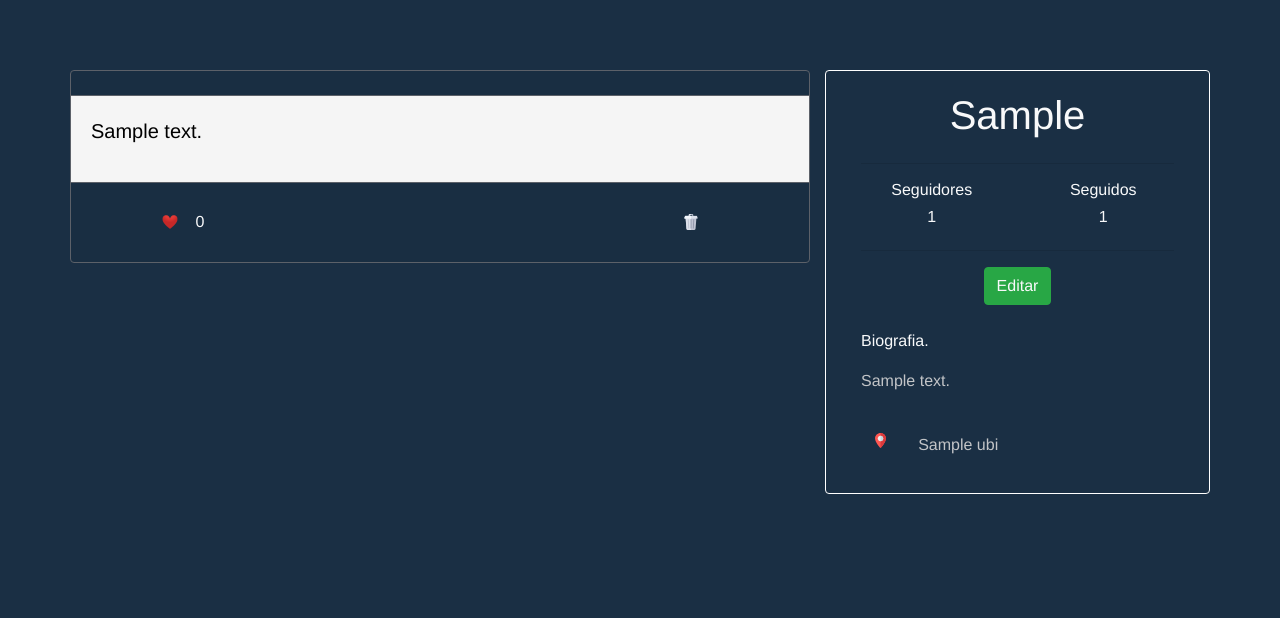
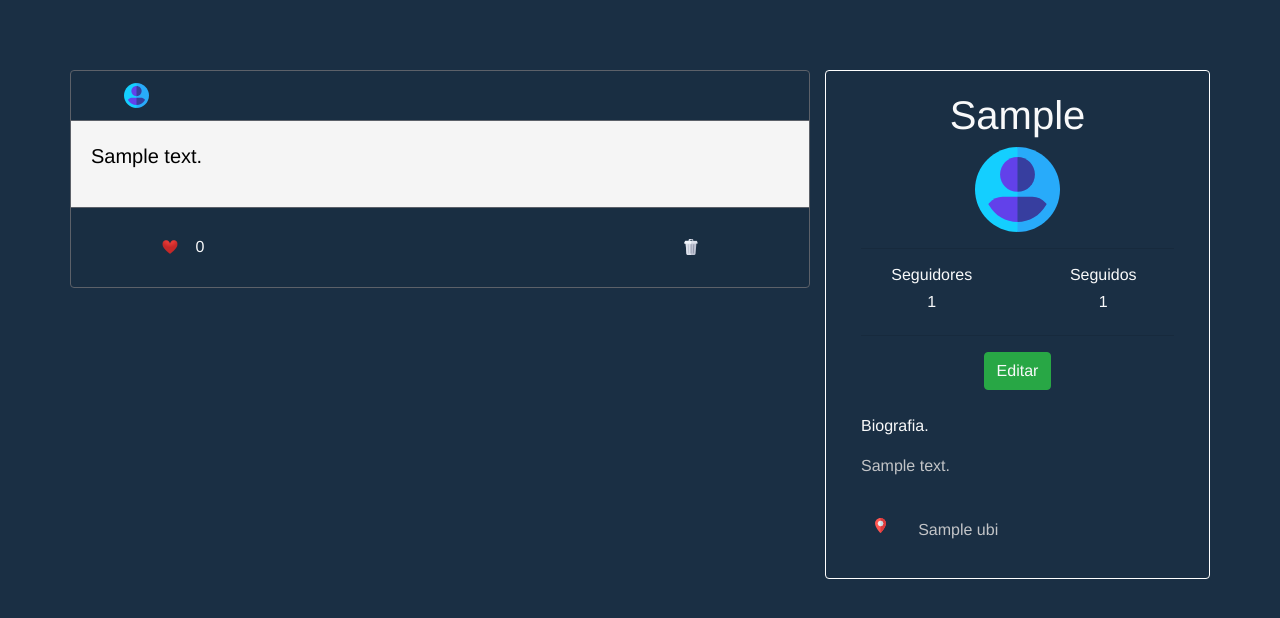
Before and after one commit to iesdonana/yiicomment, a Yii app: template views/usuarios/view.php in a window 1280 px wide. Shown: the top 618 px of the page. Run offline with PHP 8.4 and a stand-in for Yii, Linux system fonts and the light colour scheme; the template is opened without the code that fills it: most values are stand-ins (such as "Sample title", 1, 10 or a date in 2020); data that the repository does not hold is empty; some libraries are stand-ins or nearby versions.

Commit message:
cambios visuales

```diff
--- a/views/usuarios/view.php
+++ b/views/usuarios/view.php
@@ -59,7 +59,14 @@ $this->registerJs($js);
                 <div class="col-12">
                     <div class="card">
                         <div class="card-header">
-                            <?= Html::a($log['log_us'], ['usuarios/view', 'id' => $id], ['class' => 'text-light']) ?>
+                            <div class="row">
+                                <div class="col-2 d-flex justify-content-center">
+                                    <img src="user.svg" alt="" id="user">
+                                </div>
+                                <div class="col-8">
+                                    <?= Html::a($log['log_us'], ['usuarios/view', 'id' => $id], ['class' => 'text-light']) ?>
+                                </div>
+                            </div>
                         </div>
                         <a href="<?= $url1 ?>">
                             <div class="card-body">
@@ -118,6 +125,9 @@ $this->registerJs($js);
             <div class="col-12 d-flex justify-content-center">
                 <h1 class="text-light"><?= $model['log_us'] ?></h1>
             </div>
+            <div class="col-12 d-flex justify-content-center">
+                <img src="user.svg" alt="" id="profile">
+            </div>
             <div class="col-12">
                 <hr>
             </div>
--- a/web/css/site.css
+++ b/web/css/site.css
@@ -155,3 +155,13 @@ a {
     width: 15px;
     height: 15px;
 }
+
+#user {
+    width: 25px;
+    height: 25px;
+}
+
+#profile {
+    width: 85px;
+    height: 85px;
+}
```
Also changed, not shown: controllers/MegustasController.php (+6 -2 lines), views/comentarios/view.php (+10 -0 lines), views/megustas/view.php (+1 -21 lines), views/site/index.php (+11 -3 lines).
